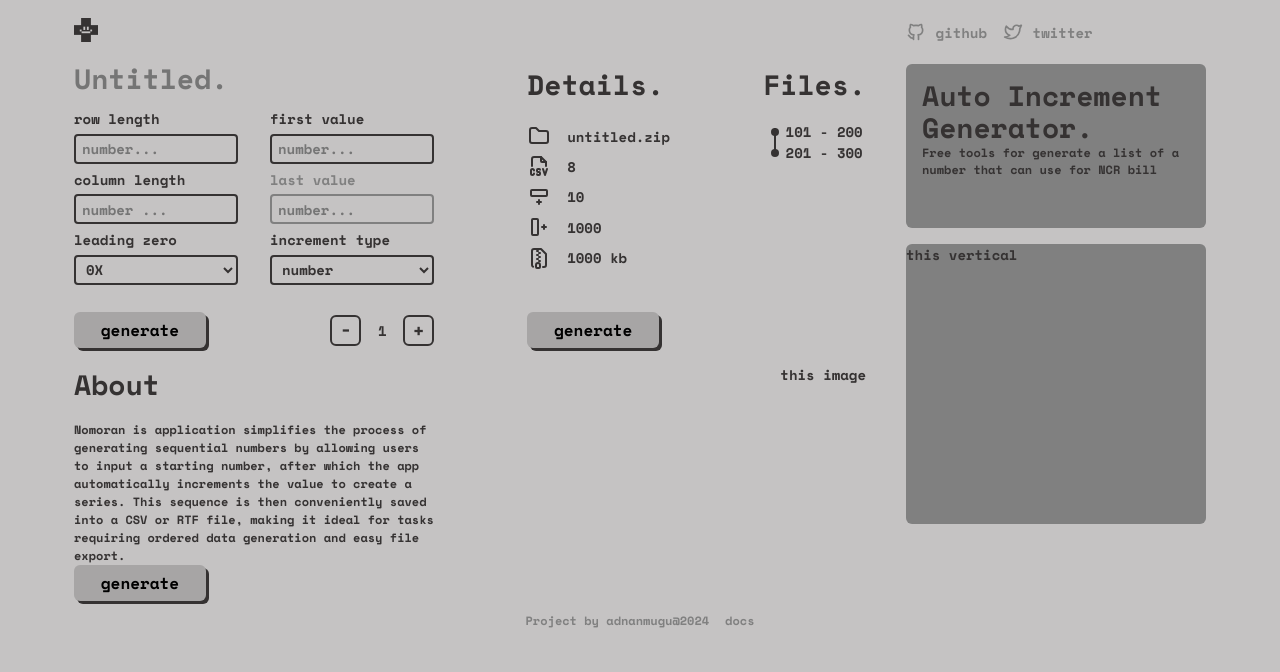
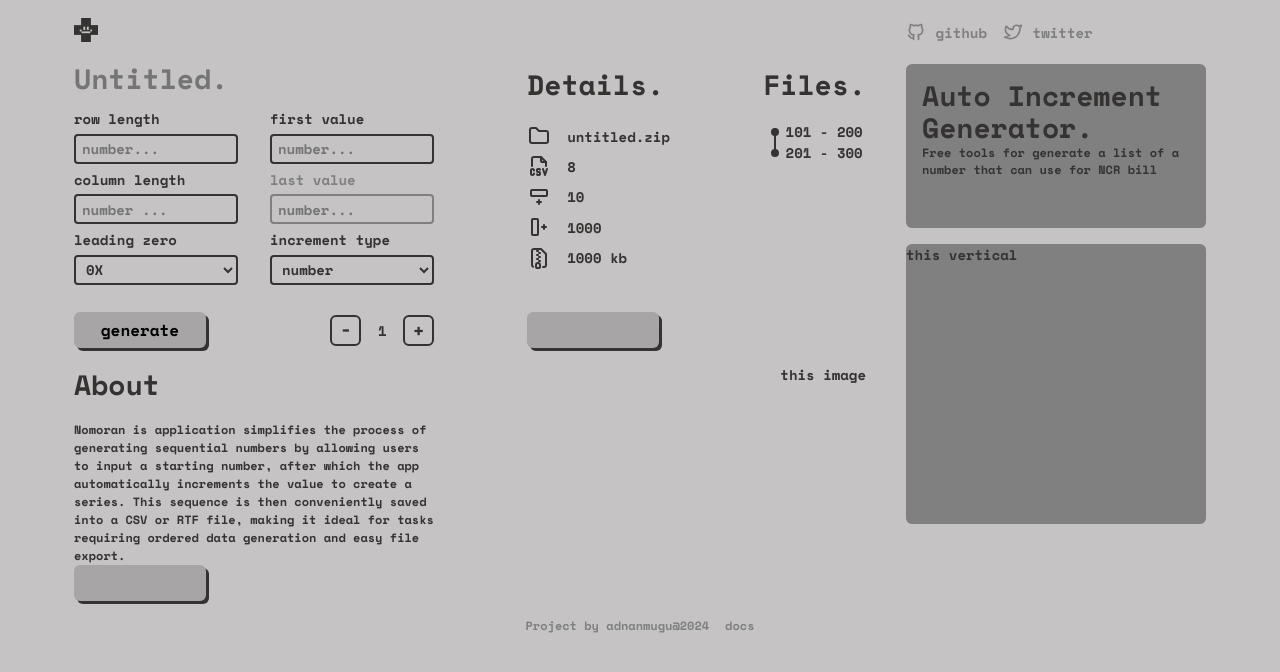
Before and after one commit to adnanmugu/nomoran, a Next.js app: page / in a window 1280 px wide. Shown: the top 672 px of the page. Built offline with nearby package versions, Linux system fonts and the light colour scheme.

Commit message:
app: update button compontents

```diff
--- a/app/_components/button.jsx
+++ b/app/_components/button.jsx
@@ -1,7 +1,7 @@
 import React from 'react';
 
-const Button = () => {
-  return <button className="btn-primary">generate</button>;
+const Button = (props) => {
+  return <button className="btn-primary">{props.description}</button>;
 };
 
 export default Button;
--- a/style/scss/components/_button.scss
+++ b/style/scss/components/_button.scss
@@ -5,7 +5,8 @@
   font-size: 16px;
   cursor: pointer;
   height: 36px;
-  width: 132px;
+  width: fit-content;
+  padding: 0 2rem 0 2rem;
   border-radius: 6px;
   background-color: #a7a5a5;
   box-shadow: 3px 3px #353232;
```
